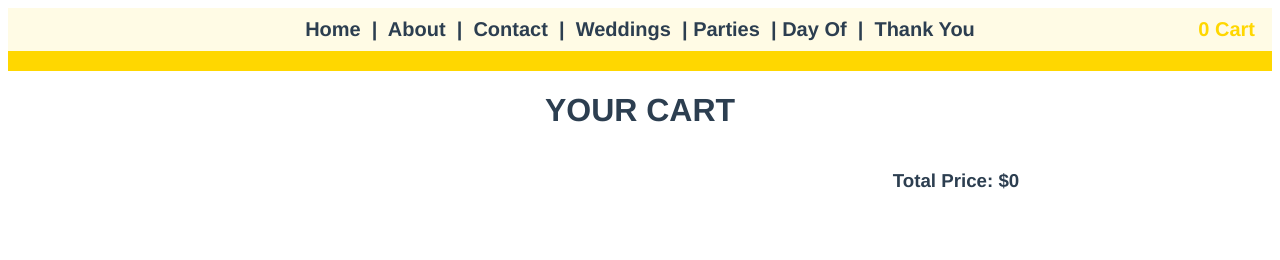
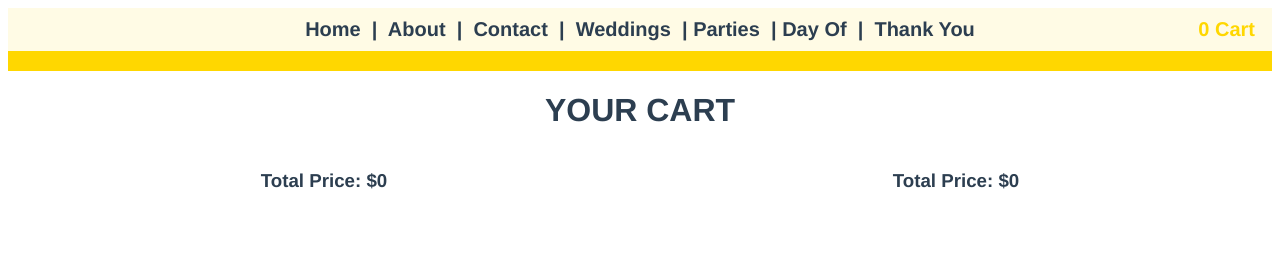
Before and after one commit to john-limkeman/Philocalist-Website, a Vue app in the folder philocalist-website/Vue/: page /#/cart in a window 1280 px wide. Shown: the top 260 px of the page. Built offline with nearby package versions, Linux system fonts and the light colour scheme.

Commit message:
working on getting cart to no longer mix up the order when updated

```diff
--- a/philocalist-website/Vue/src/components/CartListing.vue
+++ b/philocalist-website/Vue/src/components/CartListing.vue
@@ -1,11 +1,12 @@
 <template>
   <div>
 <div v-for="item in Cart" v-bind:key="item.id" class="cartItemContainer">
-    <StationaryCard v-bind:isCart="true" v-bind:id="item.id"/>
+    <StationaryCard v-bind:isCart="true" v-bind:id="item.id" v-on:refresh="refresh()" />
     <span>Price: ${{item.price}} x </span>
     <input v-bind:value="item.quantity" class="quantityInput" name="itemQuantity" type="number" min="0" max="1000" v-bind:id='item.id'>
     <button class="updateButton" v-on:click="updateQuantity(item.id)">Update</button>
 </div>
+  <h3>Total Price: ${{cartTotalPrice}}</h3>
 </div>
 </template>
 
@@ -24,22 +25,12 @@ computed: {
     Cart(){
         return this.$store.state.cart;
     },
-    CartTotal(){
-        return this.$store.getters.cartTotal
-    }
+      cartTotalPrice(){
+    return this.$store.getters.cartTotal;
+  }
 
 },
 methods : {
-    // QuantifiedPrice(id){
-    //     let item = this.$store.getters.getCart.filter(item => {
-    //         return item.id === id
-    //     })
-    //     let price = item.price
-
-    //     let quantity = this.ItemQuantity(id)
-    //     let total = price * quantity;
-    //     return total;
-    // },
     updateQuantity(id){
         let quantityPayload = {
             id: id,
@@ -57,6 +48,9 @@ methods : {
             console.log("Could not find id in quanities")
         }
     },
+    refresh(){
+        this.$emit("refresh");
+    }
 }
 }
 </script>
--- /dev/null
+++ b/philocalist-website/Vue/src/components/Payment.vue
@@ -0,0 +1,24 @@
+<template>
+  <div>
+       <h3>Total Price: ${{cartTotalPrice}}</h3>
+  </div>
+</template>
+
+<script>
+export default {
+data(){
+    return{
+
+    }
+},
+computed: {
+      cartTotalPrice(){
+    return this.$store.getters.cartTotal;
+  }
+}
+}
+</script>
+
+<style>
+
+</style>
--- a/philocalist-website/Vue/src/components/StationaryCard.vue
+++ b/philocalist-website/Vue/src/components/StationaryCard.vue
@@ -34,6 +34,7 @@ export default {
   methods: {
       addToCart(){
         this.$store.dispatch('addStationaryToCart', this.stationary);
+        this.$emit("refresh");
       },
       removeFromCart(){
           this.$store.dispatch('removeStationaryFromCart', this.stationary);
--- a/philocalist-website/Vue/src/store/index.js
+++ b/philocalist-website/Vue/src/store/index.js
@@ -72,12 +72,12 @@ if (currentToken != null) {
 
             if(foundItem){
 
-              state.cart = state.cart.filter(item => {
-              return item.id !== payload.id; })
+              // state.cart = state.cart.filter(item => {
+              // return item.id !== payload.id; })
 
             foundItem.quantity = payload.quantity;
 
-            state.cart.push(foundItem);
+            // state.cart.push(foundItem);
             console.log("quantity updated to " + foundItem.quantity + " on: " + foundItem.title)
           } else {
             console.log("ERROR - add item to cart before changing quantity")
--- a/philocalist-website/Vue/src/views/Cart.vue
+++ b/philocalist-website/Vue/src/views/Cart.vue
@@ -3,11 +3,12 @@
       <h1>YOUR CART</h1>
       <div id="cartContainer">
         <div id="listingContainer" >
-      <CartListing />
+      <CartListing v-on:refresh="refresh()" v-bind:key="renderKey"/>
         </div>
         <div id="paymentContainer">
     <!-- add payment, etc-->
-    <h3>Total Price: ${{cartTotalPrice}}</h3>
+    <Payment v-bind:key="renderKey"/>
+
         </div>
 
       </div>
@@ -15,17 +16,20 @@
 </template>
 
 <script>
+import Payment from '../components/Payment.vue'
 import CartListing from '../components/CartListing.vue'
 export default {
 
 
 data() {
   return{
-
+      renderKey: 0,
   }
 },
 methods: {
-
+  refresh(){
+        this.renderKey ++;
+    }
 },
 computed: {
   cartTotalPrice(){
@@ -33,7 +37,8 @@ computed: {
   }
 },
 components: {
-  CartListing
+  CartListing,
+  Payment
 },
  created() {
 
```
